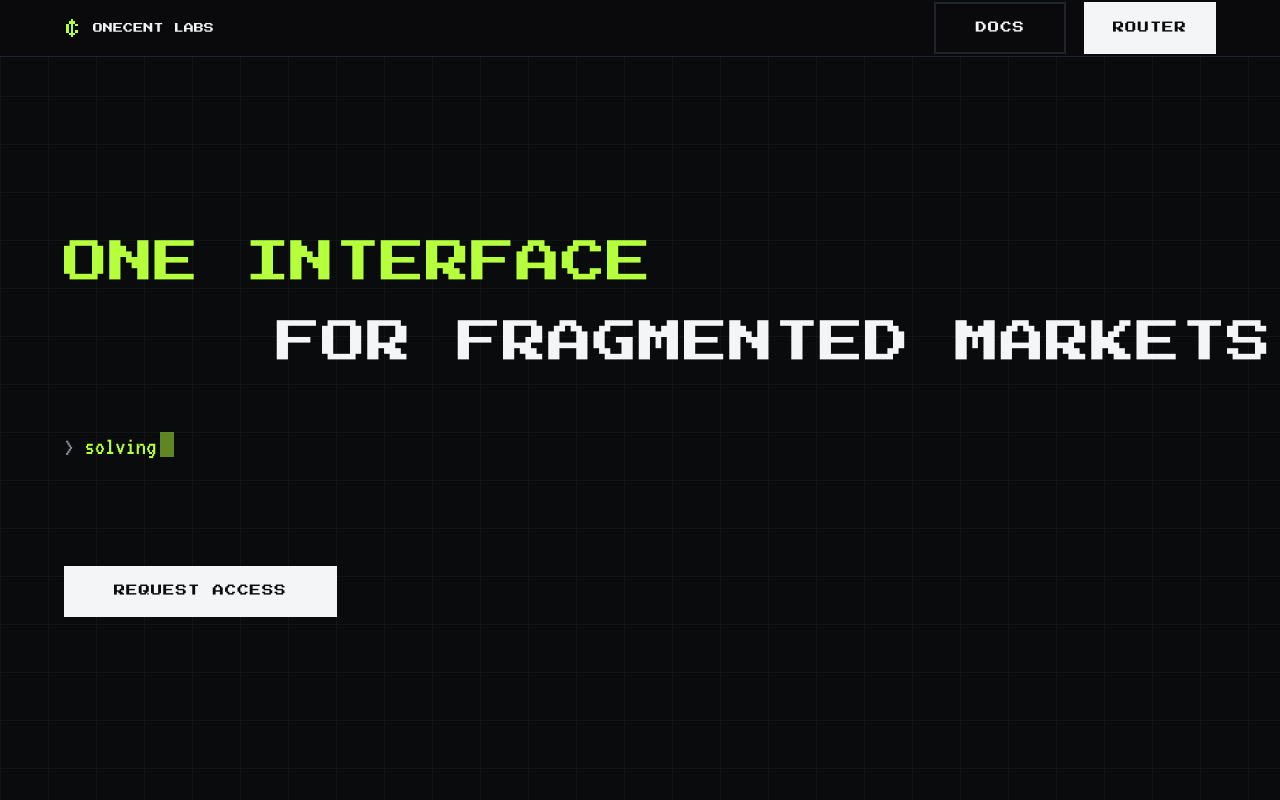
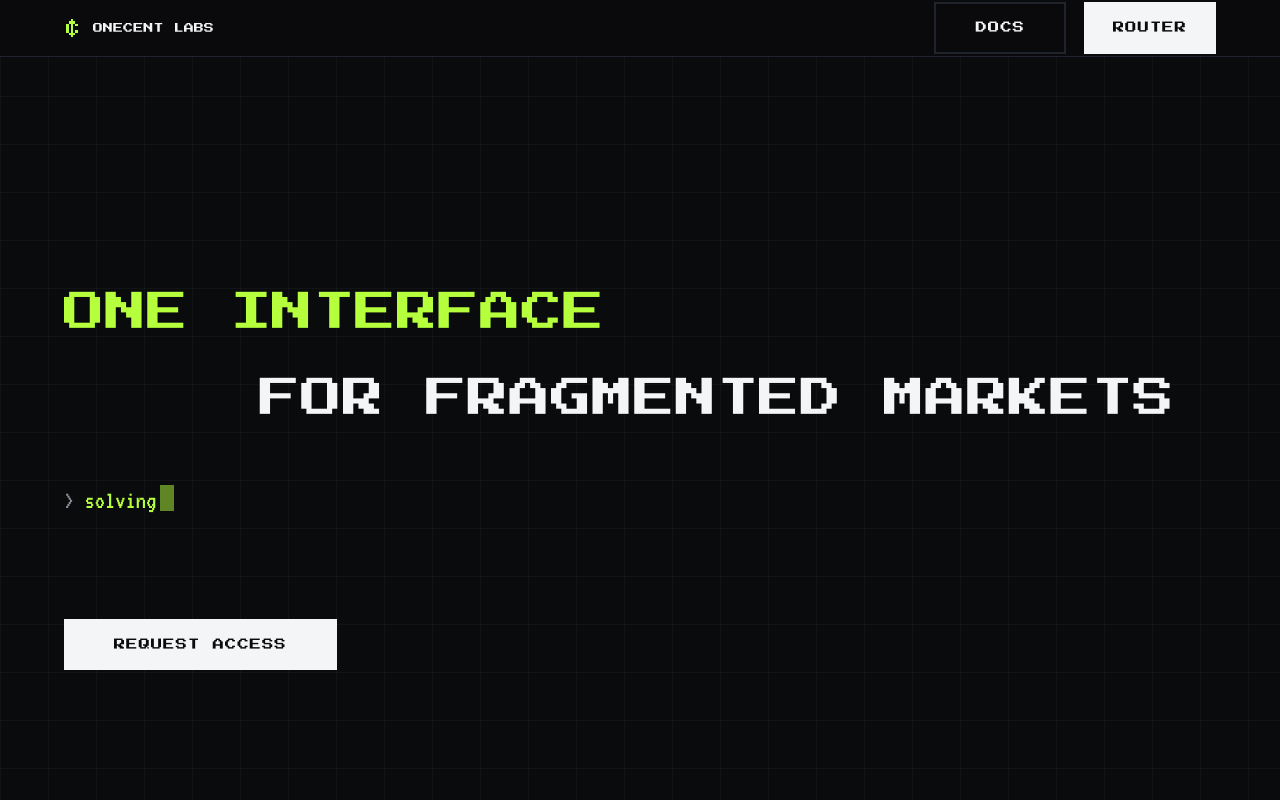
Before and after one commit to onecentlabs/website, a Next.js app: page / in a window 1280 px wide. Shown: the top 800 px of the page. Built offline with nearby package versions, Linux system fonts and the light colour scheme.

Commit message:
landing page

```diff
--- a/src/components/sections/Hero.tsx
+++ b/src/components/sections/Hero.tsx
@@ -6,9 +6,9 @@ export function Hero() {
     <section>
       <div className="shell flex flex-col justify-center min-h-[calc(100dvh-3.5rem)] py-20">
       <Reveal>
-        <h1 className="max-w-full text-[clamp(1.4rem,3.5vw,3.25rem)] leading-none tracking-tight">
+        <h1 className="max-w-full pt-16 text-[clamp(1.29rem,3.22vw,2.99rem)] leading-none tracking-tight sm:pt-24">
           <span className="block whitespace-nowrap text-accent uppercase">One interface</span>
-          <span className="mt-[0.6em] ml-[1ch] block whitespace-nowrap uppercase sm:ml-[4.75ch]">
+          <span className="mt-[0.9em] ml-[1ch] block whitespace-nowrap uppercase sm:ml-[4.75ch]">
             For fragmented markets
           </span>
         </h1>
```
